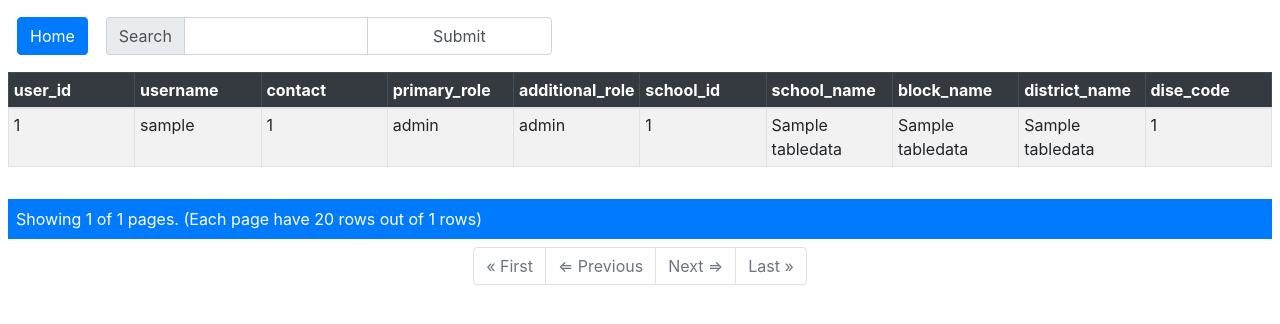
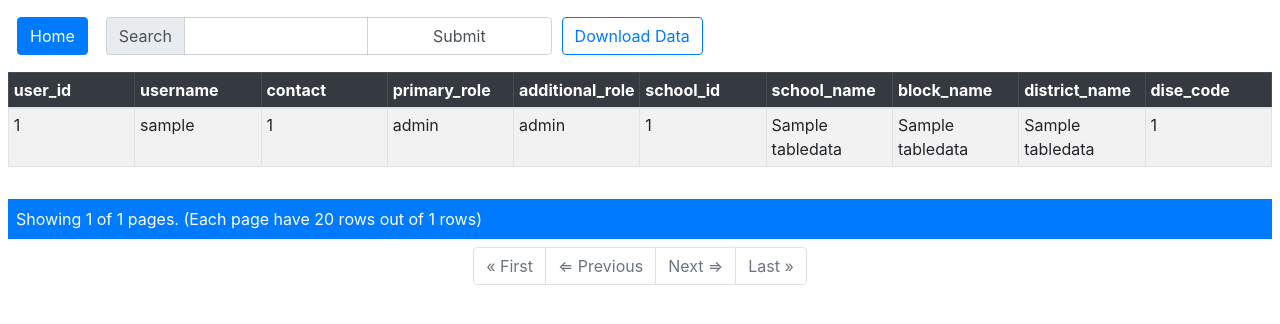
Before and after one commit to hamhaingaurav/django_emp, a Django app: page / in a window 1280 px wide. Shown: the top 324 px of the page. Run offline with Django 3.2, Linux system fonts and the light colour scheme; tables that the repository leaves empty hold one stand-in row (values such as "Sample post"); some libraries are stand-ins or nearby versions.

Commit message:
Improvements

```diff
--- a/table/templates/table/table.html
+++ b/table/templates/table/table.html
@@ -26,6 +26,9 @@
   <input type="submit" name="Search" class="form-control">
 </div>
 </form>
+</td>
+<td>
+  <a class="btn btn-outline-primary mb-2 ml-4" href="{% url 'download_data' %}" role="button">Download Data</a>
 </td>
 </tr>
 
--- a/table/urls.py
+++ b/table/urls.py
@@ -3,4 +3,5 @@ from . import views
 
 urlpatterns = [
     path('', views.home,name='home'),
+    path('download_data/',views.download_data,name='download_data')
 ]
--- a/table/views.py
+++ b/table/views.py
@@ -1,3 +1,5 @@
+import csv
+from django.http import HttpResponse
 from django.shortcuts import render
 from .models import TableData
 from django.db.models import Q
@@ -31,4 +33,20 @@ def home(request):
 
     context = {'table_data':table_data_all}
 
+
     return render(request,template_name,context)
+
+
+def download_data(request):
+    response = HttpResponse(content_type='text/csv')
+    response['Content-Disposition'] = 'attachment; filename="db_tables.csv"'
+    writer = csv.writer(response)
+    writer.writerow(['user_id','username','contact','primary_role','additional_role','school_id','school_name','block_name','district_name','dise_code'])
+
+
+    table_data_all = TableData.objects.all().order_by('user_id')
+
+    for data in table_data_all:
+        writer.writerow([data.user_id,data.username,data.contact,data.primary_role,data.additional_role,data.school_id,data.school_name,data.block_name,data.district_name,data.dise_code])
+
+    return response
```
